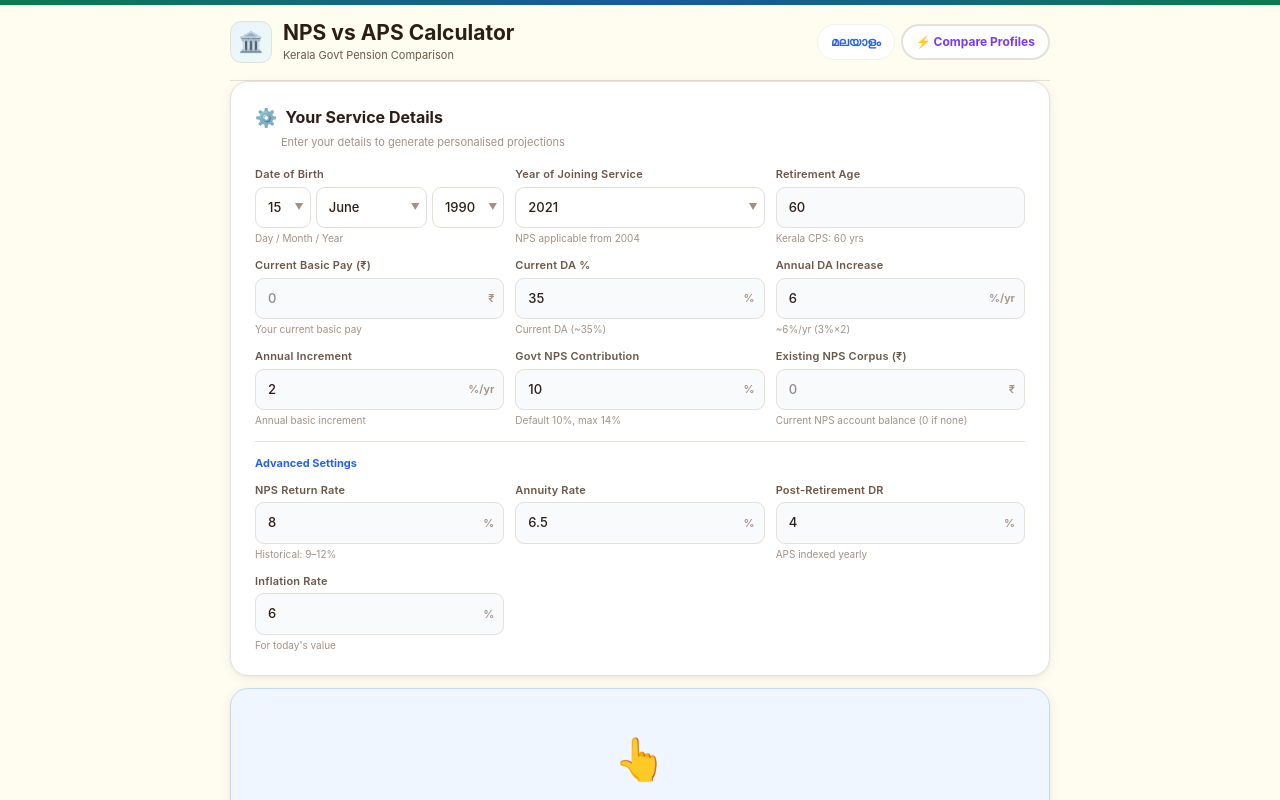
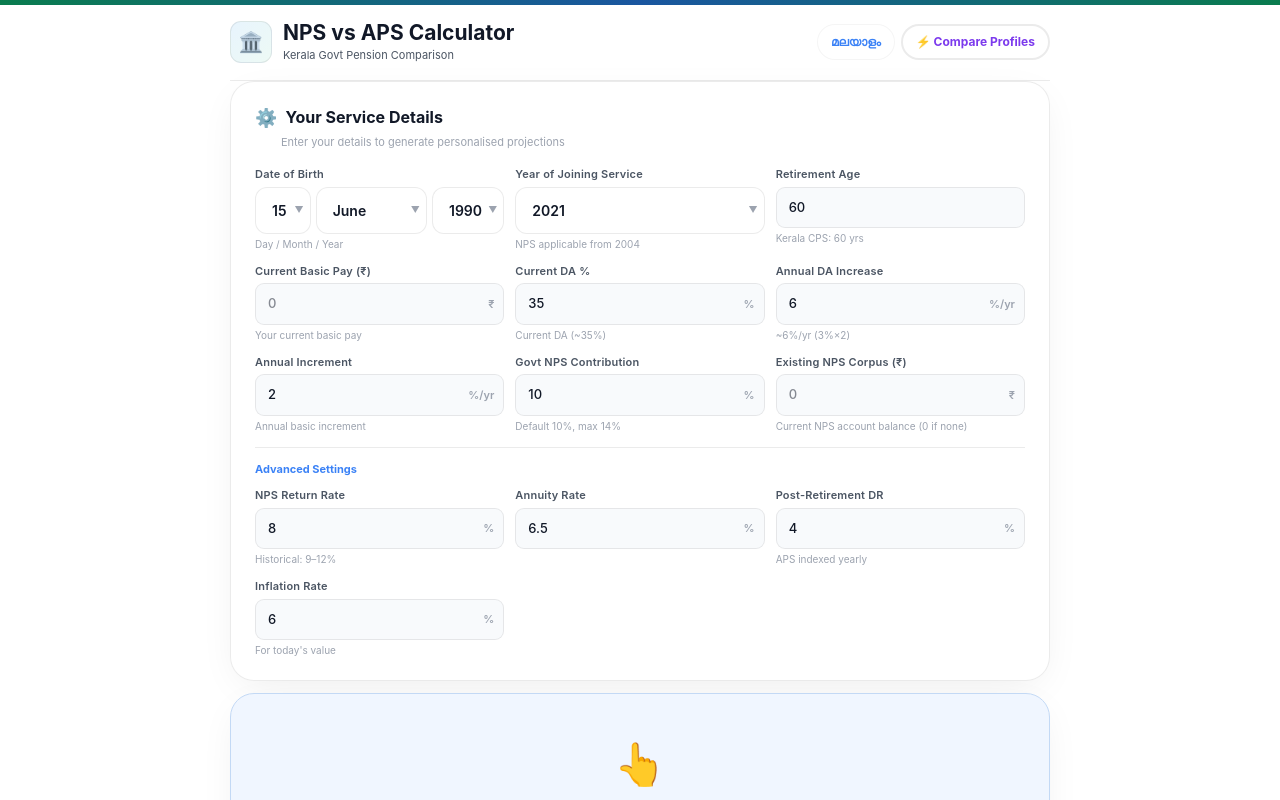
Before and after one commit to govtemployees/knowyourpension, a Next.js app: page / in a window 1280 px wide. Shown: the top 800 px of the page. Built offline with nearby package versions, Linux system fonts and the light colour scheme.

Commit message:
Update nps-vs-aps-updated.jsx

```diff
--- a/nps-vs-aps-updated.jsx
+++ b/nps-vs-aps-updated.jsx
@@ -237,16 +237,24 @@
 
 // ═══ Theme ════════════════════════════════════════════════════════════════════
 const T = {
-  bg: "#fffdf0", surface: "#ffffff", border: "#e5e0d8",
-  borderLight: "#f3f0eb", text: "#2c1e16",
-  textDim: "#6b574a", textMuted: "#a39185",
-  aps: "#16a34a", nps: "#d97706", acc: "#2563eb", dan: "#e11d48",
-  apsGlow: "rgba(22, 163, 74, 0.1)", npsGlow: "rgba(217, 119, 6, 0.1)", accGlow: "rgba(37, 99, 235, 0.1)",
+  bg: "#ffffff", surface: "rgba(255, 255, 255, 0.7)", border: "rgba(0,0,0,0.08)",
+  borderLight: "rgba(0,0,0,0.04)", text: "#111827",
+  textDim: "#4b5563", textMuted: "#9ca3af",
+  aps: "#111827", nps: "#5b21b6", acc: "#3b82f6", dan: "#ef4444",
+  apsGlow: "rgba(17, 24, 39, 0.08)", npsGlow: "rgba(91, 33, 182, 0.12)", accGlow: "rgba(59, 130, 246, 0.1)",
 };
-const glass = { background:T.surface, border:`1px solid ${T.border}`, borderRadius:18, boxShadow:"0 2px 12px rgba(0,0,0,0.07), 0 1px 3px rgba(0,0,0,0.05)" };
-const glassSm = { ...glass, borderRadius:12, background:"#ffffff", border:`1px solid ${T.borderLight}` };
-const glassCard = { ...glass, borderRadius:14, background:"#ffffff", padding:"16px 18px" };
-const selStyle = { width:"100%", padding:"10px 12px", borderRadius:9, background:"#ffffff", border:`1px solid ${T.border}`, color:T.text, fontSize:13, fontWeight:500, outline:"none", fontFamily:"inherit", boxSizing:"border-box", cursor:"pointer", appearance:"none", WebkitAppearance:"none" };
+
+const glass = {
+  background: T.surface,
+  backdropFilter: "blur(20px)",
+  WebkitBackdropFilter: "blur(20px)",
+  border: `1px solid ${T.border}`,
+  borderRadius: 24,
+  boxShadow: "0 10px 40px -10px rgba(0,0,0,0.08)"
+};
+const glassSm = { ...glass, borderRadius: 16, border: `1px solid ${T.borderLight}` };
+const glassCard = { ...glass, borderRadius: 20, padding: "20px 24px" };
+const selStyle = { width:"100%", padding:"12px 16px", borderRadius:12, background:"rgba(255,255,255,0.5)", border:`1px solid ${T.border}`, color:T.text, fontSize:14, fontWeight:600, outline:"none", fontFamily:"inherit", boxSizing:"border-box", cursor:"pointer", appearance:"none", WebkitAppearance:"none" };
 
 // ═══ Components ══════════════════════════════════════════════════════════════
 function GlassStat({ label, value, sub, color, icon, delay=0 }) {
```
